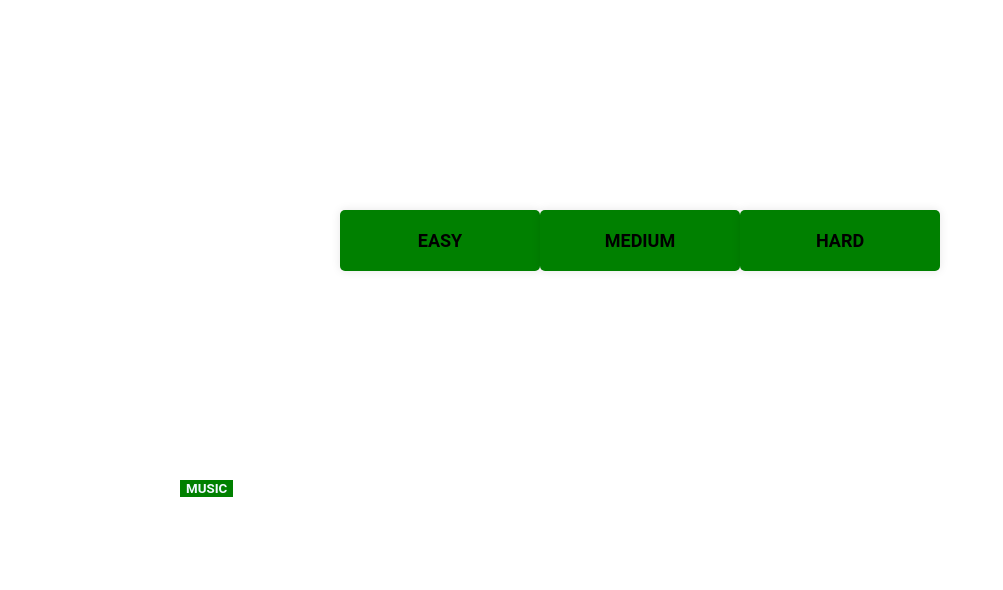
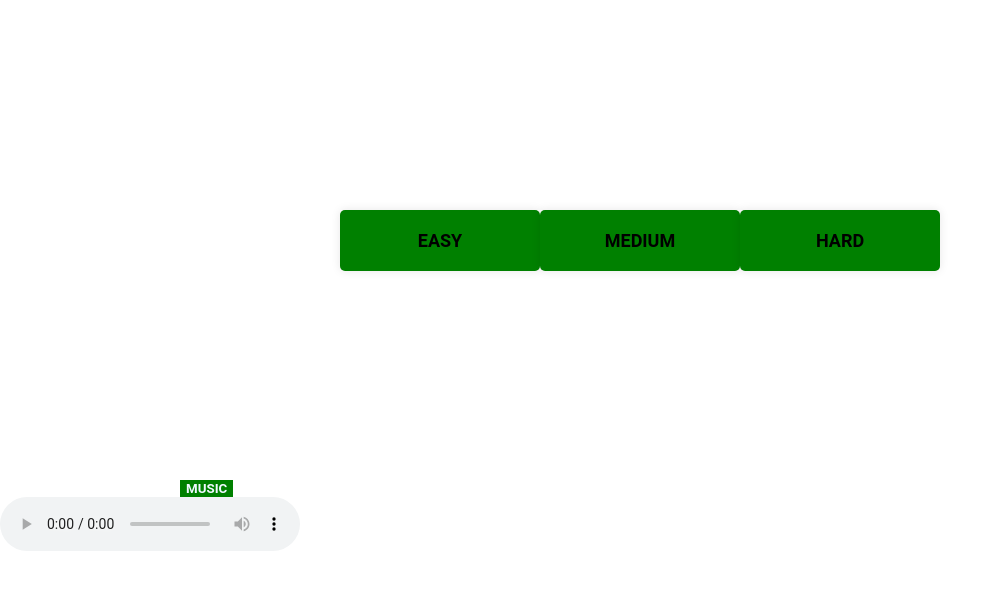
Before and after one commit to zakyyasar/whack-mole, a plain HTML site: page index.html in a window 1280 px wide. Shown: the part 138-728 px from the top of the page, without its empty margins (0-1003 px from the left). Drawn offline with Linux system fonts and the light colour scheme.

Commit message:
Update index.html

```diff
--- a/index.html
+++ b/index.html
@@ -19,5 +19,9 @@
     var music = new Audio();
     music.src = "suara_lobbygame.mp3";
 </script>
+    <audio controls autoplay>
+    <source src="suara_lobbygame.mp3" type="audio/ogg">
+    Your browser does not support the audio element.
+  </audio>
 </body>
 </html>
```
